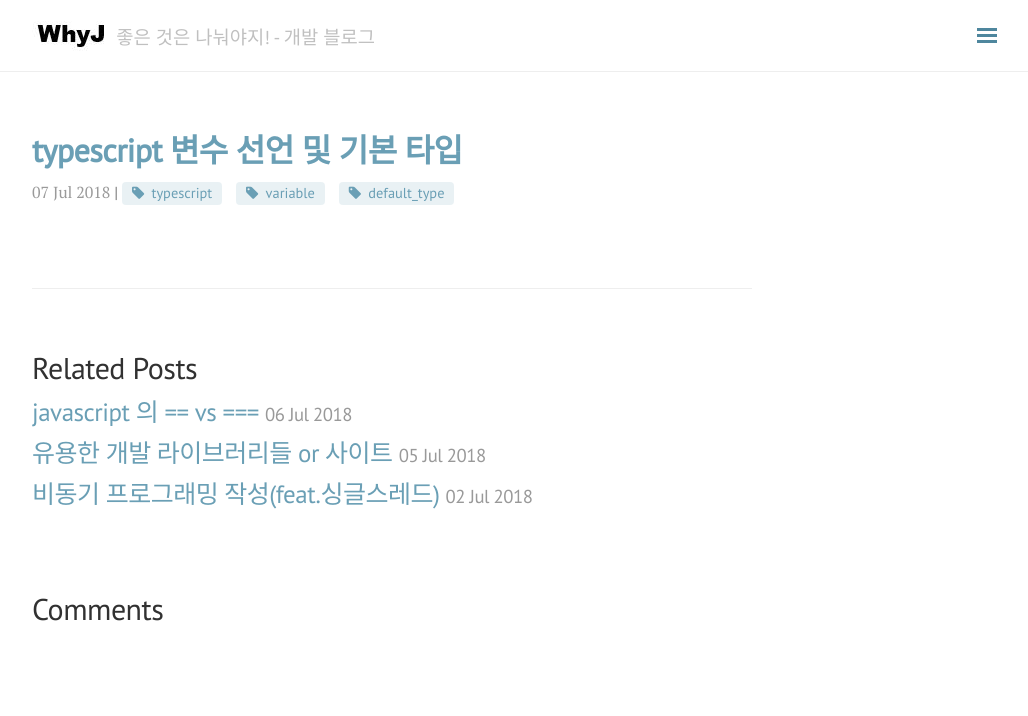
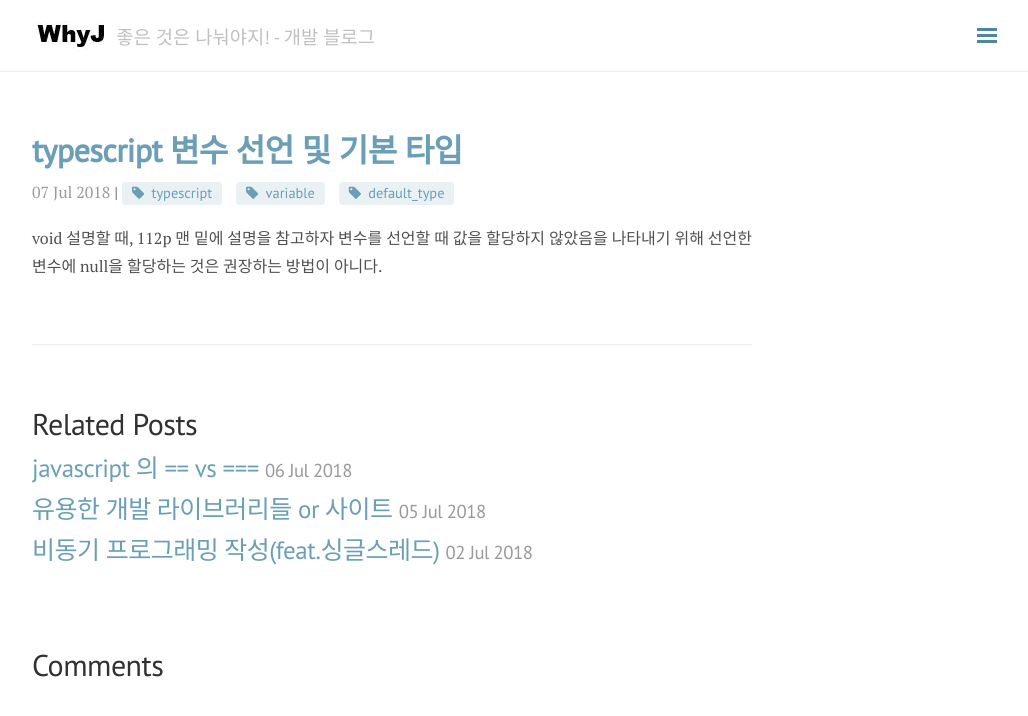
Before and after one commit to wooooooak/wooooooak.github.io, a Jekyll site: the page built from _posts/2018-07-07-typescript-변수와-타입.md, in a window 1280 px wide. Shown: the top 716 px of the page, without its empty margins (248-1276 px from the left). Built offline with Jekyll 4.4.1, drawn with Linux system fonts in a browser that asks for light colours; nearby versions of some CDN libraries; comment, search, counter and statistics services are not loaded.

Commit message:
오탈자 수정

```diff
--- a/_posts/2018-07-07-typescript-변수와-타입.md
+++ b/_posts/2018-07-07-typescript-변수와-타입.md
@@ -5,3 +5,6 @@ category: typescript
 tags: [typescript, variable, default_type]
 comments: true
 ---
+
+void 설명할 때, 112p 맨 밑에 설명을 참고하자
+변수를 선언할 때 값을 할당하지 않았음을 나타내기 위해 선언한 변수에 null을 할당하는 것은 권장하는 방법이 아니다.
```
Also changed, not shown: _posts/2018-07-06-javascript의 == vs ==.md (+2 -2 lines).
